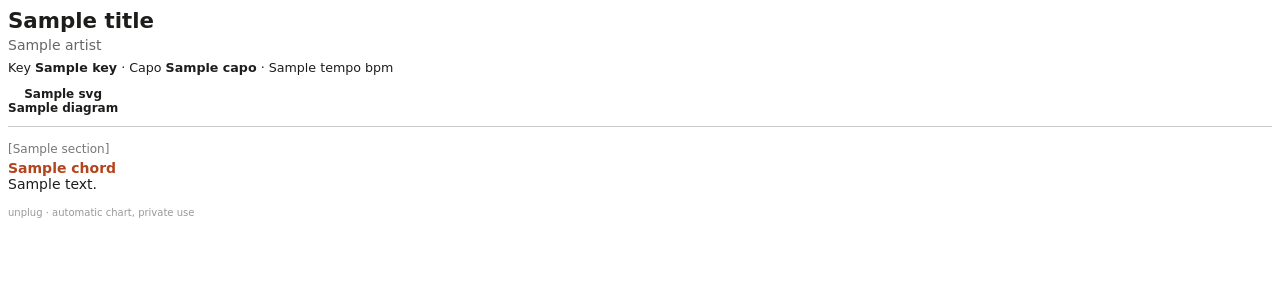
After one commit to Meltallian/unplug, a FastAPI app: template app/templates/pdf.html in a window 1280 px wide. The commit adds this page. Shown: the top 300 px of the page. Run offline with FastAPI, Linux system fonts and the light colour scheme; the template is opened without the code that fills it: most values are stand-ins (such as "Sample title", 1, 10 or a date in 2020).

Commit message:
PDF download of a chart (#7)
* PDF download of a chart

- GET /songs/{id}/pdf?capo=&key= renders the user's chart (own copy or draft) with
  the capo / transposition currently chosen on screen (WeasyPrint, A4, two columns,
  chord diagrams, page numbers)
- server-side chord helpers: move_chord_name, shape_key, diagram_svg (same shapes as the page)
- "PDF" link in the chart header follows the on-screen capo/key

Co-Authored-By: Claude Opus 5.5 <noreply@anthropic.com>

* Address review: PDF size cap (413), one render at a time, no resource fetching, capo read like the page, UTF-8 filename

Co-Authored-By: Claude Opus 5.5 <noreply@anthropic.com>

---------

Co-authored-by: Meltallian <Meltallian@users.noreply.github.com>
Co-authored-by: Claude Opus 5.5 <noreply@anthropic.com>

```diff
--- a/app/main.py
+++ b/app/main.py
@@ -1,12 +1,14 @@
+import re
+import threading
+from datetime import datetime, timedelta, timezone
 from pathlib import Path
+from urllib.parse import quote
 
 from fastapi import Depends, FastAPI, Form, HTTPException, Request
 from fastapi.exception_handlers import http_exception_handler
 from fastapi.responses import HTMLResponse, RedirectResponse
 from fastapi.staticfiles import StaticFiles
 from fastapi.templating import Jinja2Templates
-from datetime import datetime, timedelta, timezone
-
 from sqlalchemy import func, select, update
 from sqlalchemy.exc import IntegrityError
 from sqlalchemy.orm import Session
@@ -33,7 +35,7 @@ STALE_AFTER = timedelta(minutes=30)
 
 @app.exception_handler(HTTPException)
 async def _friendly_errors(request: Request, exc: HTTPException):
-    if exc.status_code in (400, 404, 409, 429) and "text/html" in request.headers.get("accept", ""):
+    if exc.status_code in (400, 404, 409, 413, 429, 503) and "text/html" in request.headers.get("accept", ""):
         return templates.TemplateResponse(request, "error.html", {"message": exc.detail, "user": None},
                                           status_code=exc.status_code)
     return await http_exception_handler(request, exc)
@@ -163,6 +165,69 @@ def song_page(request: Request, song_id: int, user: CurrentUser = Depends(curren
     })
 
 
+# PDF rendering is CPU and memory heavy: one at a time, and only for charts of sensible size.
+_PDF_LOCK = threading.Lock()
+PDF_MAX_CHARS = 30_000
+
+
+def _no_fetch(url: str, *args, **kwargs):
+    raise ValueError(f"PDF rendering never fetches resources ({url[:40]})")
+
+
+@app.get("/songs/{song_id}/pdf")
+def chart_pdf(request: Request, song_id: int, capo: int | None = None, key: int = 0,
+              user: CurrentUser = Depends(current_user), session: Session = Depends(get_session)):
+    """The chart as a PDF, with the capo / transposition currently chosen on screen."""
+    from fastapi.responses import Response
+    from weasyprint import HTML
+
+    from app.music import diagram_svg, move_chord_name, shape_key
+
+    song = _song_for_user(session, song_id, user)
+    chart, _own = _chart_for(session, song, user)
+    if chart is None:
+        raise HTTPException(404, "This song has no chart yet.")
+    if len(chart.chordpro) > PDF_MAX_CHARS:
+        raise HTTPException(413, "This chart is too long to print.")
+    parsed = parse_chordpro(chart.chordpro)
+    meta = parsed["meta"]
+    m = re.match(r"\s*(\d+)", meta.get("capo", "0"))
+    chart_capo = min(9, int(m.group(1))) if m else 0   # same reading as the page (parseInt)
+    capo = chart_capo if capo is None else capo
+    if not (0 <= capo <= 9 and -6 <= key <= 6):
+        raise HTTPException(400, "Capo must be 0–9 and transposition −6…+6.")
+    semis = chart_capo + key - capo
+
+    used: list[str] = []
+    sections = []
+    for section in parsed["sections"]:
+        lines = []
+        for line in section["lines"]:
+            segs = []
+            for chord, text in line:
+                name = move_chord_name(chord, semis) if chord else None
+                if name and (k := shape_key(name)) and k not in used:
+                    used.append(k)
+                segs.append((name, text))
+            lines.append(segs)
+        sections.append({"name": section["name"], "lines": lines})
+    html = templates.get_template("pdf.html").render(
+        title=meta.get("title") or song.title, artist=meta.get("artist") or song.artist or "",
+        key=move_chord_name(meta["key"], key) if meta.get("key") else "", capo=capo,
+        tempo=meta.get("tempo", ""), sections=sections,
+        diagrams=[(k, diagram_svg(k)) for k in used])
+    if not _PDF_LOCK.acquire(timeout=30):
+        raise HTTPException(503, "Busy printing another chart; try again in a moment.")
+    try:
+        pdf = HTML(string=html, url_fetcher=_no_fetch).write_pdf()
+    finally:
+        _PDF_LOCK.release()
+    title = f"{meta.get('title') or song.title or 'chart'} - chords"
+    ascii_name = re.sub(r"[^A-Za-z0-9 ._-]", "", title).strip() or "chart"
+    disposition = f'attachment; filename="{ascii_name}.pdf"; filename*=UTF-8\'\'{quote(title + ".pdf")}'
+    return Response(pdf, media_type="application/pdf", headers={"Content-Disposition": disposition})
+
+
 @app.get("/songs/{song_id}/edit", response_class=HTMLResponse)
 def edit_page(request: Request, song_id: int, user: CurrentUser = Depends(current_user),
               session: Session = Depends(get_session)):
--- a/app/music.py
+++ b/app/music.py
@@ -137,3 +137,67 @@ def choose_capo(chords: list[tuple[Chord, float]], max_capo: int = 7) -> int:
         total = sum(w for _, w in chords) or 1.0
         return sum(w * shape_cost(transpose(c, -capo)) for c, w in chords) / total + CAPO_PENALTY * capo
     return min(range(max_capo + 1), key=cost)
+
+
+# --- chord names as written on charts (with any suffix) ---------------------------------------
+_NAME = re.compile(r"^([A-G])([#b]?)(.*?)(?:/([A-G])([#b]?))?$")
+
+# Same shapes as the chart page (static/chart.js), low E to high e.
+SHAPES = {
+    "C": "x32010", "C#": "x46664", "D": "xx0232", "Eb": "x68886", "E": "022100", "F": "133211",
+    "F#": "244322", "G": "320003", "Ab": "466544", "A": "x02220", "Bb": "x13331", "B": "x24442",
+    "Cm": "x35543", "C#m": "x46654", "Dm": "xx0231", "Ebm": "x68876", "Em": "022000", "Fm": "133111",
+    "F#m": "244222", "Gm": "355333", "Abm": "466444", "Am": "x02210", "Bbm": "x13321", "Bm": "x24432",
+}
+
+
+def move_chord_name(name: str, semitones: int) -> str:
+    """Transpose a written chord (keeping its suffix and bass note); anything else is returned as is."""
+    m = _NAME.match(name.strip())
+    if not m:
+        return name
+    root = NAMES[(pc(m.group(1) + m.group(2)) + semitones) % 12]
+    bass = f"/{NAMES[(pc(m.group(4) + m.group(5)) + semitones) % 12]}" if m.group(4) else ""
+    return root + m.group(3) + bass
+
+
+def shape_key(name: str) -> str | None:
+    m = _NAME.match(name.strip())
+    if not m:
+        return None
+    minor = re.match(r"^(m(?!aj)|min|-)", m.group(3)) is not None
+    return NAMES[pc(m.group(1) + m.group(2))] + ("m" if minor else "")
+
+
+def diagram_svg(key: str) -> str:
+    """Chord diagram as inline SVG (same drawing as the chart page)."""
+    frets = SHAPES.get(key)
+    if not frets:
+        return ""
+    f = [-1 if c == "x" else int(c) for c in frets]
+    played = [v for v in f if v > 0]
+    base = min(played) if played and max(played) > 4 else 1
+
+    def x(i: int) -> float:
+        return 10 + i * 9
+
+    def y(row: float) -> float:
+        return 18 + row * 12
+
+    parts = [f'<svg xmlns="http://www.w3.org/2000/svg" viewBox="0 0 64 84" width="48" height="63">']
+    for i in range(6):
+        parts.append(f'<line x1="{x(i)}" y1="{y(0)}" x2="{x(i)}" y2="{y(5)}" stroke="#888" stroke-width="1"/>')
+    for r in range(6):
+        w = 3 if r == 0 and base == 1 else 1
+        parts.append(f'<line x1="{x(0)}" y1="{y(r)}" x2="{x(5)}" y2="{y(r)}" stroke="{"#222" if w == 3 else "#888"}" stroke-width="{w}"/>')
+    if base > 1:
+        parts.append(f'<text x="0" y="{y(0.8)}" font-size="9" fill="#666">{base}</text>')
+    for i, v in enumerate(f):
+        if v < 0:
+            parts.append(f'<text x="{x(i) - 3}" y="12" font-size="9" fill="#666">×</text>')
+        elif v == 0:
+            parts.append(f'<circle cx="{x(i)}" cy="10" r="2.6" fill="none" stroke="#222" stroke-width="1.2"/>')
+        else:
+            parts.append(f'<circle cx="{x(i)}" cy="{y(v - base + 0.5)}" r="3.6" fill="#222"/>')
+    parts.append("</svg>")
+    return "".join(parts)
--- a/app/static/chart.css
+++ b/app/static/chart.css
@@ -5,7 +5,7 @@ body.chart-page { padding-bottom: 72px; overflow-anchor: none; }
 .back { font-size: 2rem; line-height: 1; color: var(--fg); text-decoration: none; padding: 0 4px; }
 .titles { flex: 1; min-width: 0; }
 .song-title { font-weight: 700; white-space: nowrap; overflow: hidden; text-overflow: ellipsis; }
-.edit { color: var(--accent); text-decoration: none; font-weight: 600; }
+.edit { color: var(--accent); text-decoration: none; font-weight: 600; margin-left: 10px; }
 .facts { font-size: .9rem; margin: 4px 0; }
 .facts b { font-weight: 700; }
 .diagrams { display: flex; gap: 10px; overflow-x: auto; padding: 4px 0 2px; transition: max-height .2s ease, opacity .2s ease;
--- a/app/static/chart.js
+++ b/app/static/chart.js
@@ -87,6 +87,7 @@
     document.getElementById("capo-label").textContent = "Capo " + state.capo;
     document.getElementById("key-label").textContent = state.key ? (state.key > 0 ? "+" : "") + state.key : "Key";
     document.documentElement.style.setProperty("--chart-size", state.size + "px");
+    document.getElementById("pdf-link").href = `/songs/${sheet.dataset.song}/pdf?capo=${state.capo}&key=${state.key}`;
   }
 
   // --- auto-scroll ---------------------------------------------------------------------------
--- a/app/templates/chart.html
+++ b/app/templates/chart.html
@@ -15,6 +15,7 @@
       <div class="song-title">{{ chart.meta.get("title") or song.title }}</div>
       <div class="muted">{{ chart.meta.get("artist") or song.artist or "" }}</div>
     </div>
+    <a class="edit" id="pdf-link" href="/songs/{{ song.id }}/pdf">PDF</a>
     <a class="edit" href="/songs/{{ song.id }}/edit">Edit</a>
   </div>
   <div class="facts" id="facts"></div>
--- /dev/null
+++ b/app/templates/pdf.html
@@ -0,0 +1,44 @@
+<!doctype html>
+<html lang="en">
+<head>
+<meta charset="utf-8">
+<title>{{ title }}</title>
+<style>
+  @page { size: A4; margin: 14mm 14mm 16mm; @bottom-center { content: counter(page) " / " counter(pages); font-size: 8pt; color: #888; } }
+  body { font-family: "DejaVu Sans", sans-serif; font-size: 10.5pt; color: #1d1d1b; }
+  h1 { font-size: 16pt; margin: 0; }
+  .artist { color: #666; margin: 1mm 0 2mm; }
+  .facts { font-size: 9.5pt; margin-bottom: 3mm; }
+  .diagrams { display: flex; flex-wrap: wrap; gap: 3mm; margin-bottom: 4mm; padding-bottom: 3mm; border-bottom: 0.5pt solid #ccc; }
+  .diagram { text-align: center; font-weight: bold; font-size: 9pt; }
+  .cols { column-count: 2; column-gap: 8mm; }
+  section { margin-bottom: 3.5mm; }
+  h2 { break-after: avoid; }
+  .line { break-inside: avoid; }
+  h2 { font-size: 9pt; color: #777; font-weight: normal; margin: 0 0 1mm; }
+  .line { display: flex; flex-wrap: wrap; align-items: flex-end; margin-bottom: 1.2mm; }
+  .seg { display: inline-flex; flex-direction: column; white-space: pre-wrap; }
+  .ch { color: #b4441c; font-weight: bold; min-height: 1.15em; padding-right: 1.2mm; }
+  .chords-only .tx { display: none; }
+  .chords-only .ch { padding-right: 3mm; }
+  .foot { margin-top: 4mm; font-size: 7.5pt; color: #999; }
+</style>
+</head>
+<body>
+  <h1>{{ title }}</h1>
+  {% if artist %}<div class="artist">{{ artist }}</div>{% endif %}
+  <div class="facts">{% if key %}Key <b>{{ key }}</b> · {% endif %}{% if capo %}Capo <b>{{ capo }}</b>{% else %}<b>No capo</b>{% endif %}{% if tempo %} · {{ tempo }} bpm{% endif %}</div>
+  <div class="diagrams">{% for name, svg in diagrams %}<div class="diagram">{{ svg | safe }}<div>{{ name }}</div></div>{% endfor %}</div>
+  <div class="cols">
+  {% for section in sections %}
+    <section>
+      {% if section.name %}<h2>[{{ section.name }}]</h2>{% endif %}
+      {% for line in section.lines %}
+      <div class="line{% if line | selectattr(1) | map(attribute=1) | join | trim == '' %} chords-only{% endif %}">{% for chord, text in line %}<span class="seg"><b class="ch">{{ chord or "" }}</b><span class="tx">{{ text if text else " " }}</span></span>{% endfor %}</div>
+      {% endfor %}
+    </section>
+  {% endfor %}
+  </div>
+  <div class="foot">unplug · automatic chart, private use</div>
+</body>
+</html>
--- a/pyproject.toml
+++ b/pyproject.toml
@@ -19,6 +19,7 @@ dependencies = [
     "librosa>=0.10.2",
     "numpy>=1.26",
     "soundfile>=0.12",
+    "weasyprint>=63.0",
 ]
 
 [dependency-groups]
```
Also changed, not shown: tests/test_app.py (+25 -0 lines), 2 other files.
